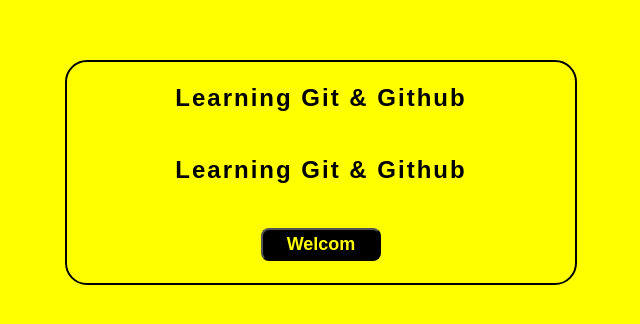
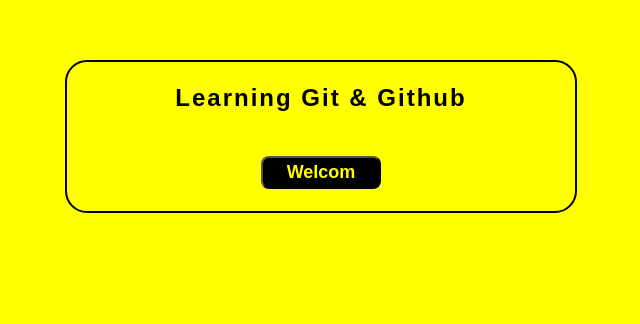
Before and after one commit to Chini02/myproject, a plain HTML site: page index.html in a window 1280 px wide. Shown: the part 220-544 px from the top of the page, without its empty margins (235-875 px from the left). Drawn offline with Linux system fonts and the light colour scheme.

Commit message:
Changine branch by changing tag h2 in index

```diff
--- a/index.html
+++ b/index.html
@@ -10,7 +10,6 @@
 <body>
     <center>
         <h2>Learning Git & Github</h2>
-        <h2>Learning Git & Github</h2>
         <button type="submit">Welcom</button>
     </center>
     <script src="main.js"></script>
```
